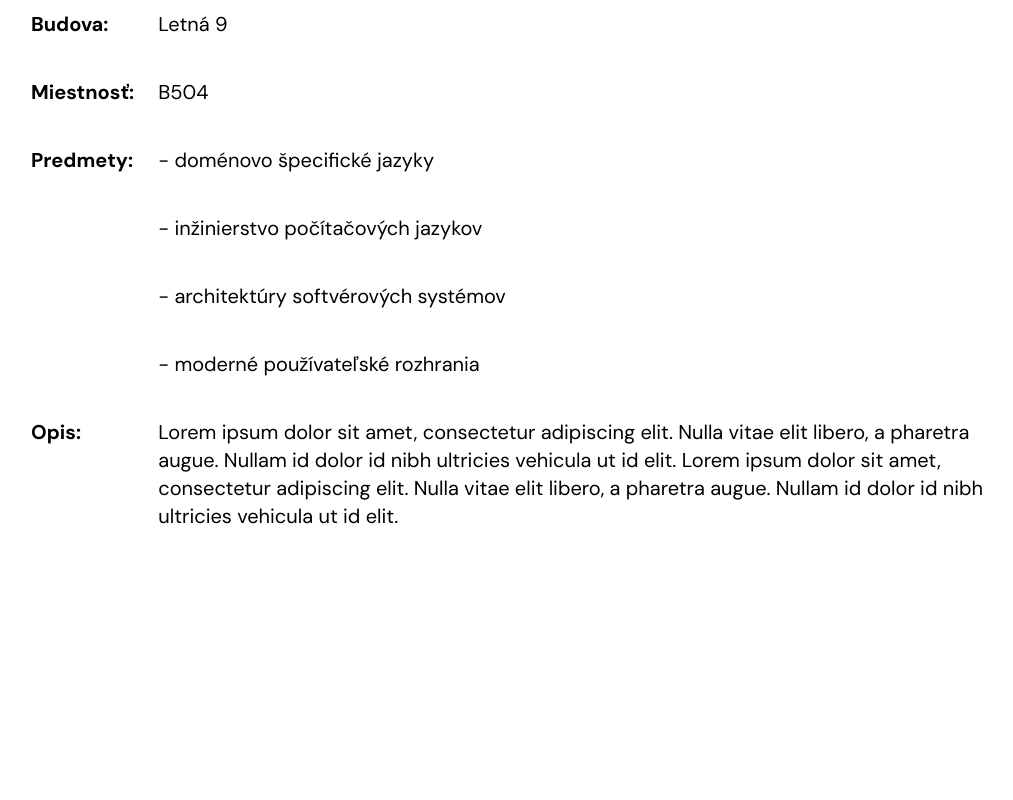
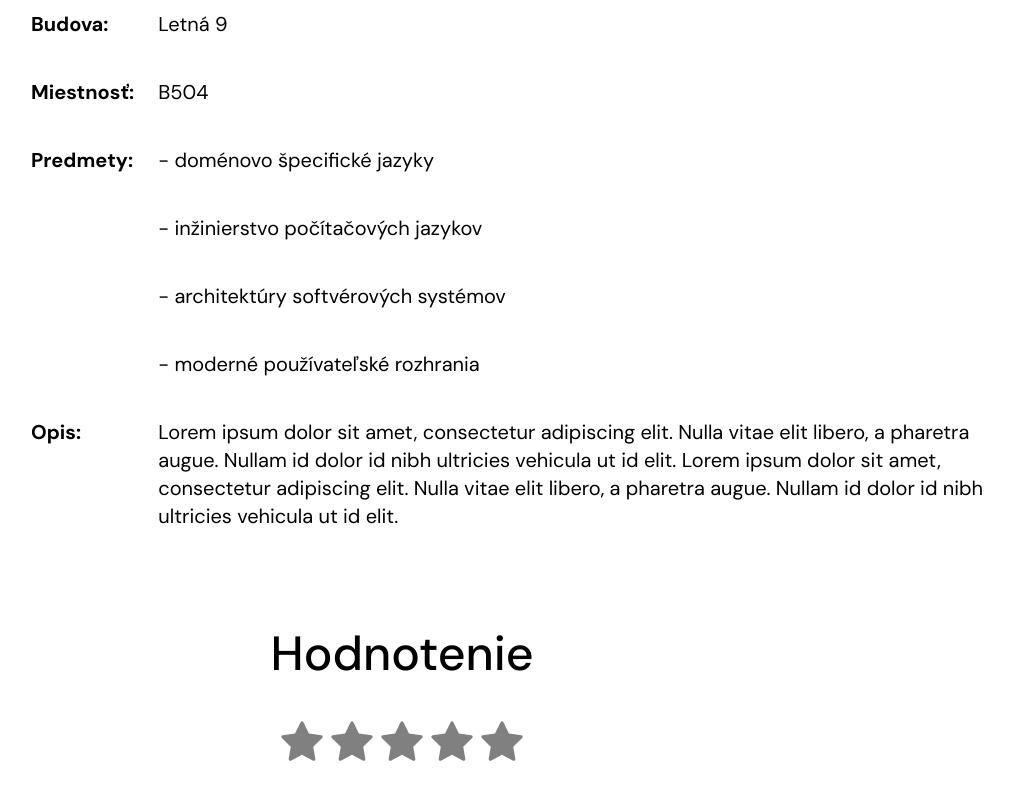
Before and after one commit to KyryloBulyk/ProfSearch, a React (Vite) app in the folder client/: page /teachers/1 in a window 1280 px wide. Shown: the part 446-1246 px from the top of the page, without its empty margins (238-1251 px from the left). Before the commit the page ends 996 px from the top, so only its background shows below. Built offline with nearby package versions, Linux system fonts and the light colour scheme.

Commit message:
add rating

```diff
--- /dev/null
+++ b/client/src/components/Rating.tsx
@@ -0,0 +1,34 @@
+import { AiFillStar } from "react-icons/ai";
+import { useState } from "react";
+
+const Rating = () => {
+  const [rating, setRating] = useState<number>(0);
+  const [hover, setHover] = useState<number>(0);
+  return (
+    <div className="flex justify-center items-center">
+      {[...Array(5)].map((star, index) => {
+        const currentRating = index + 1;
+        return (
+          <label key={index}>
+            <input
+              className="hidden"
+              type="radio"
+              name="rating"
+              value={currentRating}
+              onClick={() => setRating(currentRating)}
+            />
+            <AiFillStar
+              size={50}
+              className="cursor-pointer"
+              color={currentRating <= (hover || rating) ? "#FAD539" : "gray"}
+              onMouseEnter={()=>setHover(currentRating)}
+              onMouseLeave={()=>setHover(0)}
+            />
+          </label>
+        );
+      })}
+    </div>
+  );
+};
+
+export default Rating;
--- a/client/src/pages/TeacherPage.tsx
+++ b/client/src/pages/TeacherPage.tsx
@@ -2,6 +2,7 @@ import { useParams } from "react-router-dom";
 //import { useGetTeacherQuery } from '../services/teacherApi';
 import { teachers } from "../utils";
 import { AiOutlineInstagram, AiFillLinkedin } from "react-icons/ai";
+import Rating from "../components/Rating";
 
 const TeacherPage = () => {
   const { id } = useParams();
@@ -9,7 +10,8 @@ const TeacherPage = () => {
   const teacher = teachers[0];
 
   return (
-    <div className="max-w-7xl my-0 mx-auto pt-10 px-5 flex flex-col md:flex-row gap-10 ">
+    <div className="max-w-7xl my-0 mx-auto pt-10 px-5">
+      <div className="flex flex-col md:flex-row gap-10">
         <div className="w-52 h-full">
           <div>
             <img
@@ -19,12 +21,16 @@ const TeacherPage = () => {
             />
           </div>
           <div className="flex justify-center items-center mt-8 gap-4">
+            {teacher.linkedinUrl && (
               <a href={teacher.linkedinUrl} className="w-8 h-8">
                 <AiFillLinkedin className="w-full h-full" />
               </a>
+            )}
+            {teacher.instagramUrl && (
               <a href={teacher.instagramUrl} className="w-8 h-8">
                 <AiOutlineInstagram className="w-full h-full" />
               </a>
+            )}
           </div>
         </div>
         <div className="flex-1">
@@ -94,6 +100,11 @@ const TeacherPage = () => {
           </table>
         </div>
       </div>
+      <div className="flex flex-col justify-center items-center gap-10 my-20">
+        <h2 className="text-5xl font-medium">Hodnotenie</h2>
+        <Rating />
+      </div>
+    </div>
   );
 };
 
```
Lines whose indentation alone changed are shown as unchanged.
